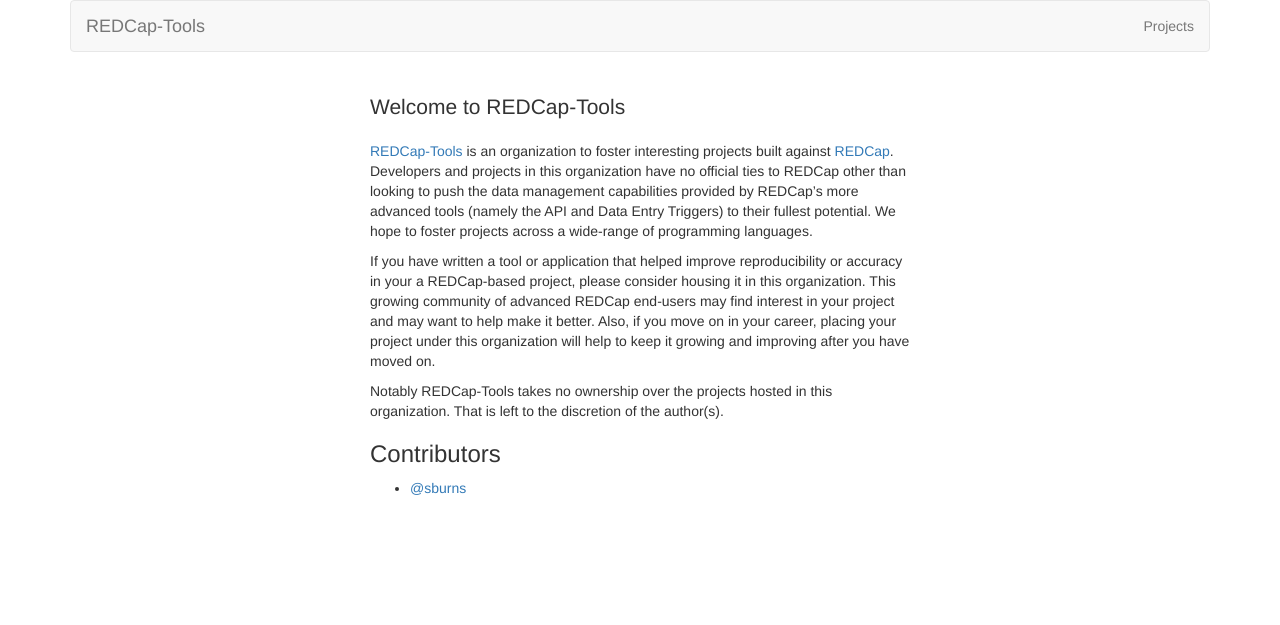
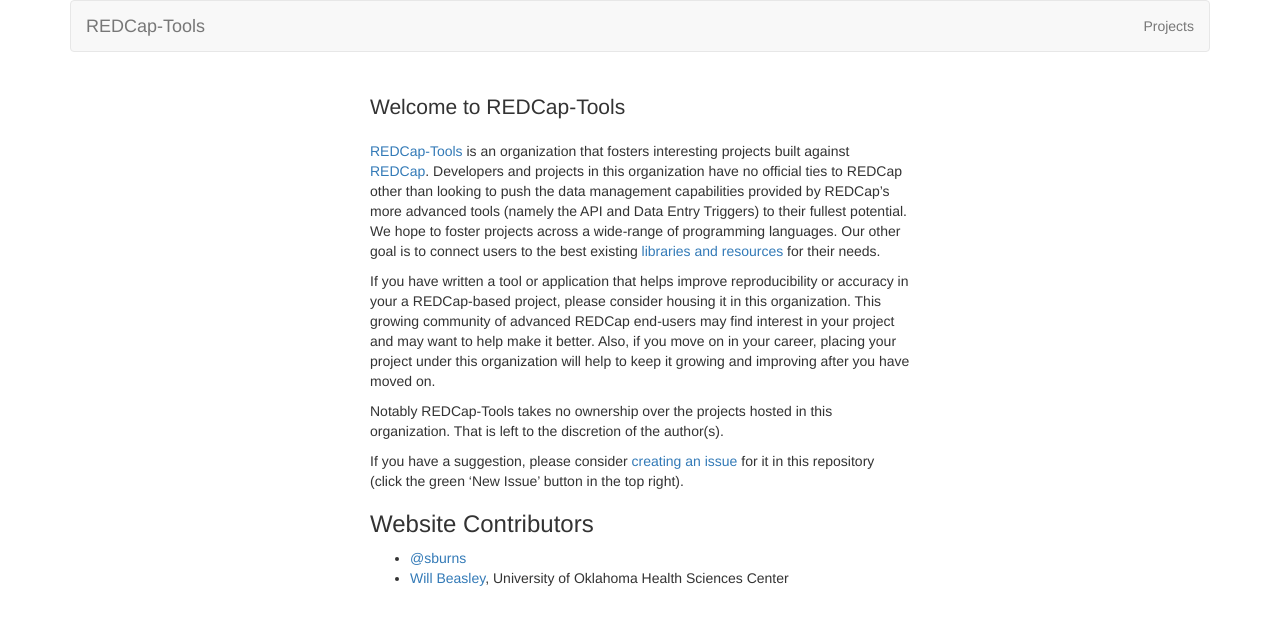
Before and after one commit to redcap-tools/redcap-tools.github.io, a Jekyll site: the page built from index.md, in a window 1280 px wide. Shown: the top 625 px of the page. Built offline with Jekyll 4.4.1, drawn with Linux system fonts in a browser that asks for light colours.

Commit message:
Contact and Issue info to home page

```diff
--- a/index.md
+++ b/index.md
@@ -3,12 +3,15 @@
 title: "Welcome to REDCap-Tools"
 ---
 
-[REDCap-Tools](https://github.com/redcap-tools) is an organization to foster interesting projects built against [REDCap](http://project-redcap.org). Developers and projects in this organization have no official ties to REDCap other than looking to push the data management capabilities provided by REDCap's more advanced tools (namely the API and Data Entry Triggers) to their fullest potential. We hope to foster projects across a wide-range of programming languages.
+[REDCap-Tools](https://github.com/redcap-tools) is an organization that fosters interesting projects built against [REDCap](http://project-redcap.org). Developers and projects in this organization have no official ties to REDCap other than looking to push the data management capabilities provided by REDCap's more advanced tools (namely the API and Data Entry Triggers) to their fullest potential. We hope to foster projects across a wide-range of programming languages.  Our other goal is to connect users to the best existing [libraries and resources](/projects) for their needs.
 
-If you have written a tool or application that helped improve reproducibility or accuracy in your a REDCap-based project, please consider housing it in this organization. This growing community of advanced REDCap end-users may find interest in your project and may want to help make it better. Also, if you move on in your career, placing your project under this organization will help to keep it growing and improving after you have moved on.
+If you have written a tool or application that helps improve reproducibility or accuracy in your a REDCap-based project, please consider housing it in this organization. This growing community of advanced REDCap end-users may find interest in your project and may want to help make it better. Also, if you move on in your career, placing your project under this organization will help to keep it growing and improving after you have moved on.
 
 Notably REDCap-Tools takes no ownership over the projects hosted in this organization. That is left to the discretion of the author(s).
 
-### Contributors
+If you have a suggestion, please consider [creating an issue](https://github.com/redcap-tools/redcap-tools.github.io/issues?q=is%3Aissue) for it in this repository (click the green 'New Issue' button in the top right).
+
+### Website Contributors
 
 * [@sburns](https://github.com/sburns)
+* [Will Beasley](https://github.com/wibeasley), University of Oklahoma Health Sciences Center
```
